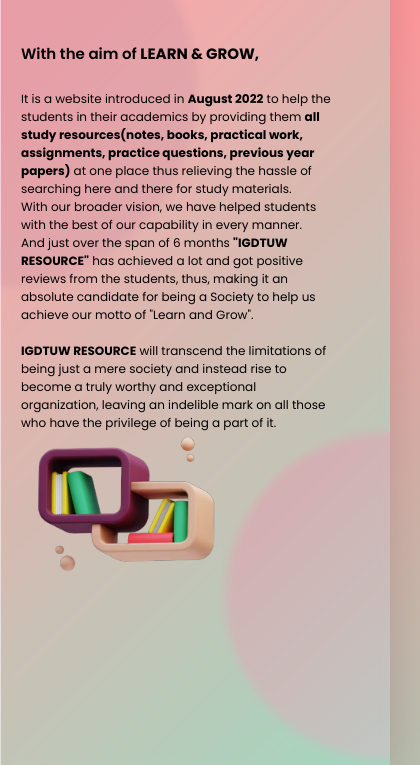
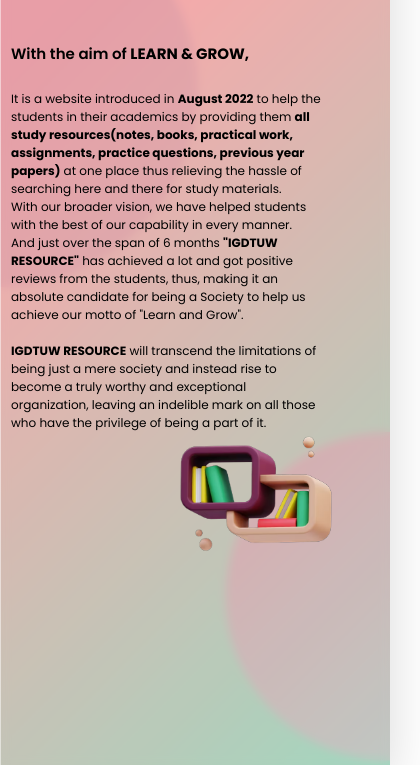
Before and after one commit to Igdtuwresource/about, a plain HTML site: page index.html in a window 390 px wide. Shown: the part 79-844 px from the top of the page, 420 px wide, since content can reach past the window. Drawn offline with Linux system fonts and the light colour scheme.

Commit message:
Add files via upload

```diff
--- a/styles.css
+++ b/styles.css
@@ -37,7 +37,7 @@ body::after{
   background-image: linear-gradient( 135deg, #F6416C 10%, #eaa8c0 100%);
 }
 header{
-  height: 85vh;
+  height: 135vh;
   width: 90%;
   background: rgba(255, 255, 255, 0.1);
   box-shadow: 0 20px 50px rgba(0, 0, 0, 0.15);
@@ -47,7 +47,7 @@ header{
   z-index: 12;
   border-radius: 25px;
   margin: auto;
-  position: relative;
+  position: fixed;
 }
 header .navbar{
 
@@ -63,7 +63,7 @@ header .navbar{
   flex-wrap: wrap;
 }
 .j{
-  height:140px;
+  height:120px;
  margin-left:26px;
 }
 .navbar .logo a{
@@ -109,7 +109,7 @@ header .navbar{
 .text-content h2{
   font-size: 27px;
   font-weight: 600;
-  margin-top:10px;
+
 }
 .text-content p{
   font-size: 15px;
@@ -155,7 +155,7 @@ header .play-button{
     margin: 10px 0 20px 0;
   }
   header .text-content{
-    margin: 30px 0 0 20px ;
+    margin: 30px 0 0 10px ;
     width: 80%;
   }
   header .text-content h2{
@@ -170,6 +170,9 @@ header .play-button{
   .text-content p{
     font-size: 12px;
 
+  }
+  .j{
+    margin-left:170px;
   }
 }
 @media (max-width:410px) {
```
